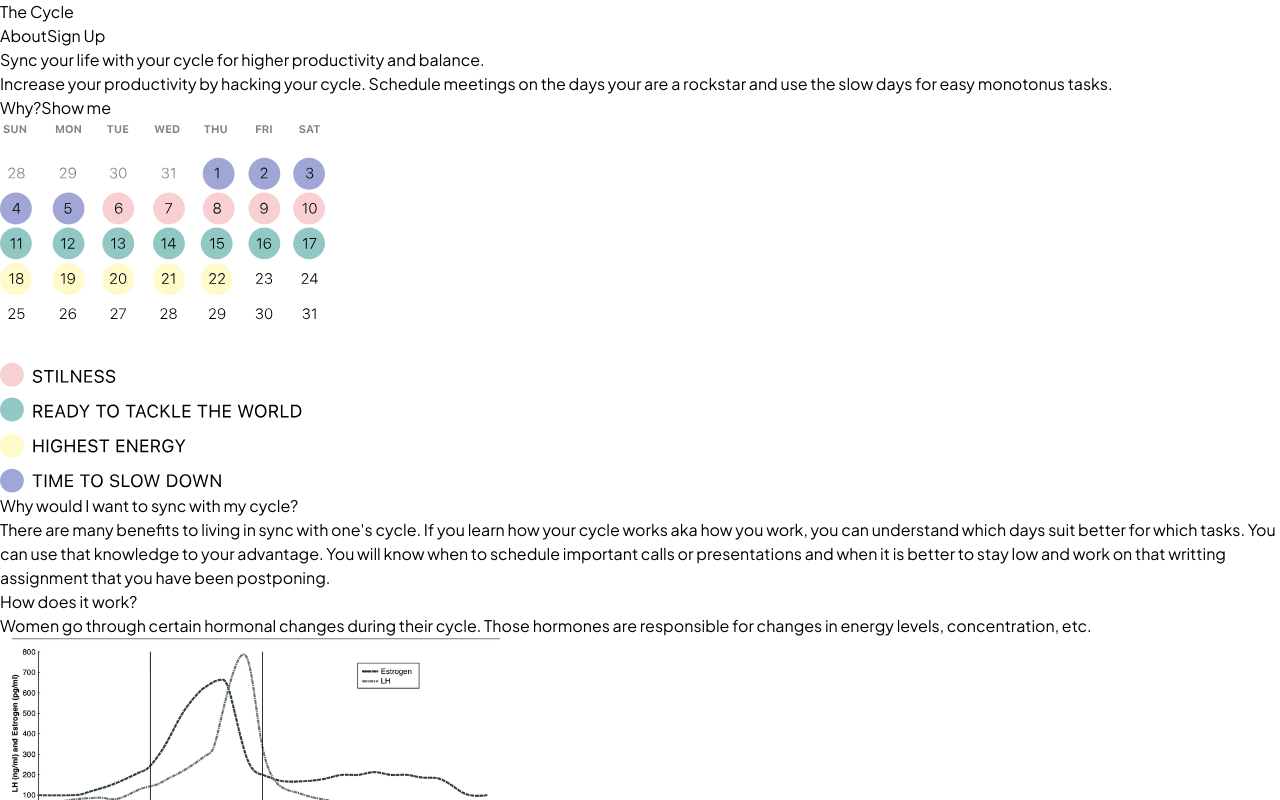
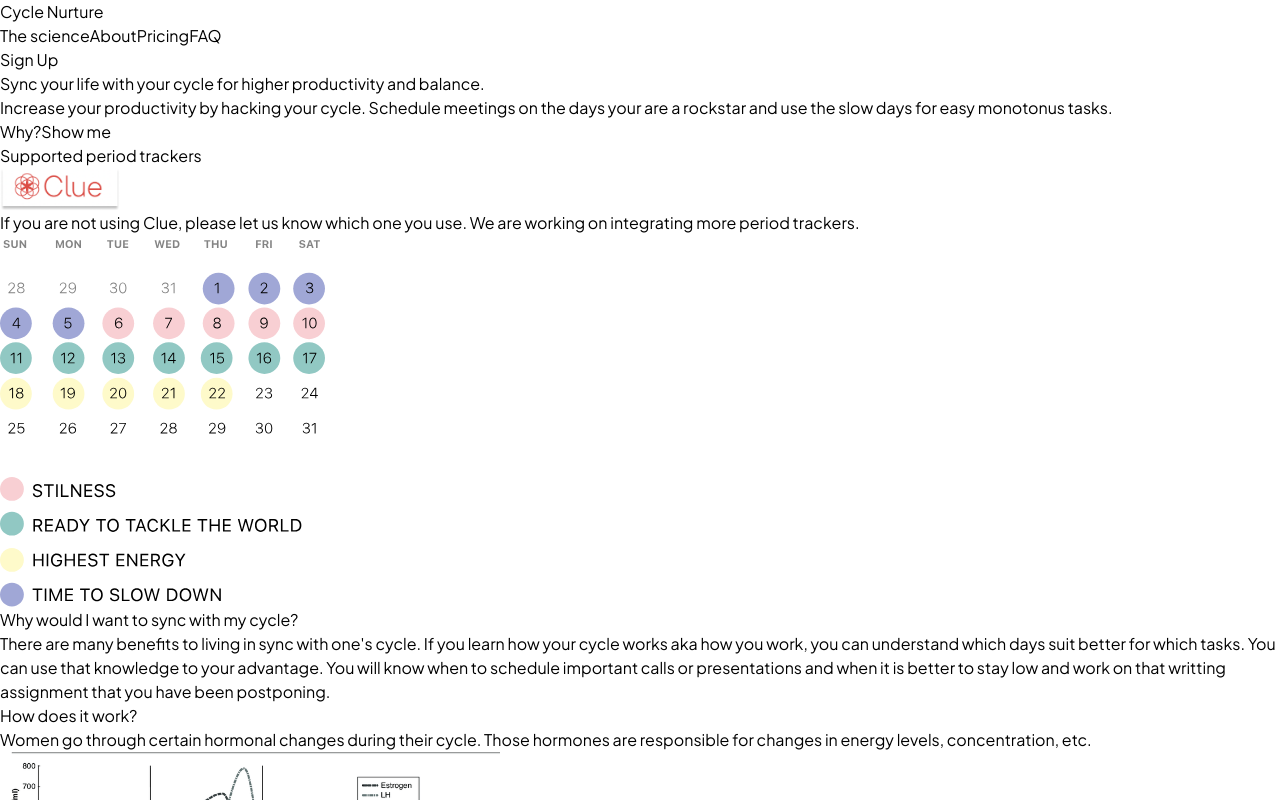
Before and after one commit to piggydoughnut/clueapp_calendar_sync, a Next.js app: page / in a window 1280 px wide. Shown: the top 800 px of the page. Built offline with nearby package versions, Linux system fonts and the light colour scheme; what @material-tailwind/react would draw is missing.

Commit message:
extended menu, added supported trackers on the main page

```diff
--- a/components/Layout.tsx
+++ b/components/Layout.tsx
@@ -7,15 +7,34 @@ const Navbar = () => (
       className="font-bold hover:text-indigo-400 transition-all hover:ease-in-out"
       href="/"
     >
-      The Cycle
+      Cycle Nurture
     </Link>
     <div className="flex flex-row gap-12 items-center">
       <Link
-        className="hover:underline hover:underline-offset-4 hover:decoration-2 transition-all hover:ease-in-out"
+        className="text-sm hover:underline hover:underline-offset-4 hover:decoration-2 transition-all hover:ease-in-out"
+        href="/about"
+      >
+        The science
+      </Link>
+      <Link
+        className="text-sm hover:underline hover:underline-offset-4 hover:decoration-2 transition-all hover:ease-in-out"
         href="/about"
       >
         About
       </Link>
+      <Link
+        className="text-sm hover:underline hover:underline-offset-4 hover:decoration-2 transition-all hover:ease-in-out"
+        href="/about"
+      >
+        Pricing
+      </Link>
+      <Link
+        className="text-sm hover:underline hover:underline-offset-4 hover:decoration-2 transition-all hover:ease-in-out"
+        href="/about"
+      >
+        FAQ
+      </Link>
+    </div>
     <Link href="/signup">
       <Button
         variant="outlined"
@@ -24,7 +43,6 @@ const Navbar = () => (
         Sign Up
       </Button>
     </Link>
-    </div>
   </div>
 );
 const Footer = () => <div></div>;
--- a/pages/index.tsx
+++ b/pages/index.tsx
@@ -16,12 +16,12 @@ export default function Welcome() {
               Sync your life with your cycle for higher productivity and
               balance.
             </h1>
-            <h2 className="text-sm max-w-md opacity-70 mt-6">
+            <h2 className="text-sm max-w-md opacity-70 mt-2">
               Increase your productivity by hacking your cycle. Schedule
               meetings on the days your are a rockstar and use the slow days for
               easy monotonus tasks.
             </h2>
-            <div className="flex flex-row gap-8 mt-8">
+            <div className="flex flex-row gap-8 mt-4">
               <Button className="bg-secondaryButton w-36 h-11 capitalize font-plusJakarta">
                 Why?{" "}
               </Button>
@@ -29,8 +29,26 @@ export default function Welcome() {
                 className="bg-primaryButton w-36 h-11 capitalize font-plusJakarta"
                 onClick={() => router.push("sync")}
               >
-                Show me{" "}
+                Show me
               </Button>
+            </div>
+            <div className="mt-6">
+              <h2 className="uppercase font-sm font-bold mt-2 mb-2">
+                Supported period trackers
+              </h2>
+              <Image
+                src="/clue.png"
+                width={120}
+                height={40}
+                alt="exteralSource"
+              />
+              <p className="max-w-[400px] text-sm opacity-70">
+                If you are not using Clue,{" "}
+                <a className="underline hover:opacity-70" href="">
+                  please let us know which one you use
+                </a>
+                . We are working on integrating more period trackers.
+              </p>
             </div>
           </div>
           <div className="flex pt-4">
```
Lines whose indentation alone changed are shown as unchanged.
